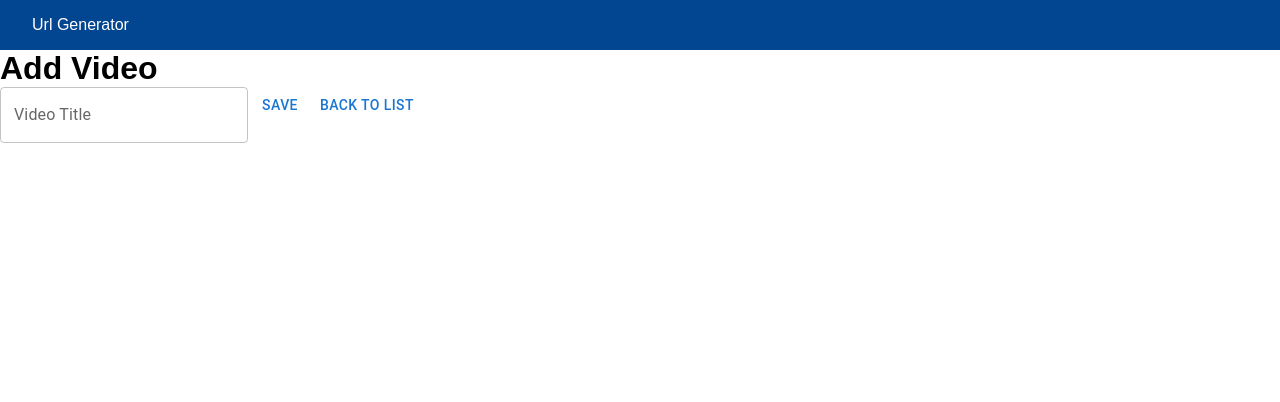
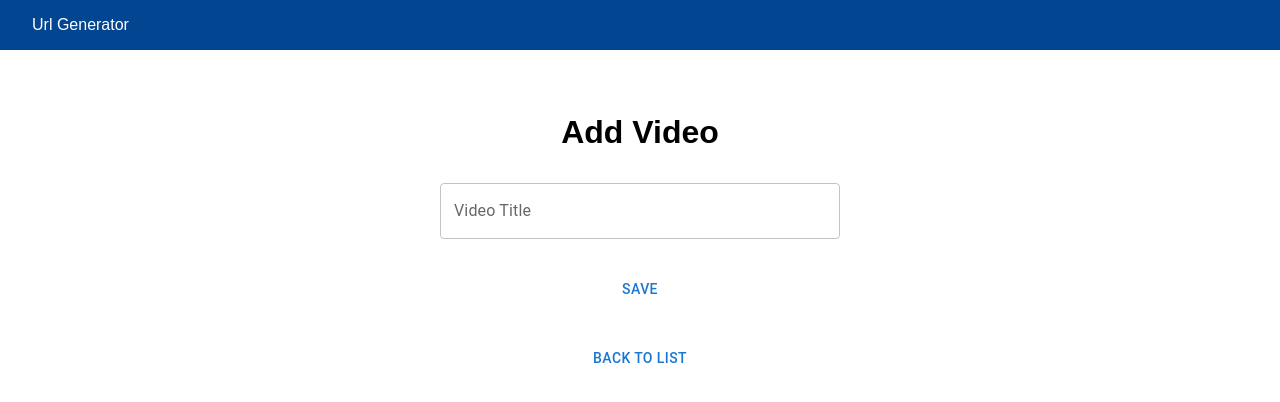
Before and after one commit to AleksandrPolishchuk/UrlGeneratorApp, a React (Create React App) app in the folder frontend/: page /add-video in a window 1280 px wide. Shown: the top 402 px of the page. Built offline with nearby package versions, Linux system fonts and the light colour scheme.

Commit message:
add styling for Add-Video page (frontend)

```diff
--- a/frontend/src/pages/add-video/add-video.scss
+++ b/frontend/src/pages/add-video/add-video.scss
@@ -0,0 +1,20 @@
+@import "../../mixins";
+
+.add-video {
+  width: 100%;
+  @include d-flex(column, flex-start, center);
+  padding: 2rem;
+  padding-top: 4rem;
+  gap: 2rem;
+
+  .inputs {
+    @include d-flex(column, flex-start, center);
+    width: 400px;
+    max-width: 100%;
+    gap: 2rem;
+
+    * {
+      width: 100%;
+    }
+  }
+}
```
